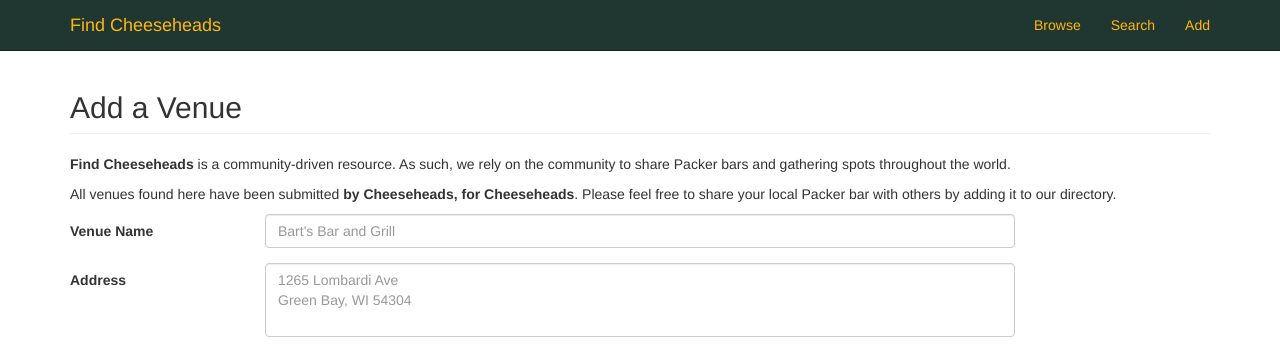
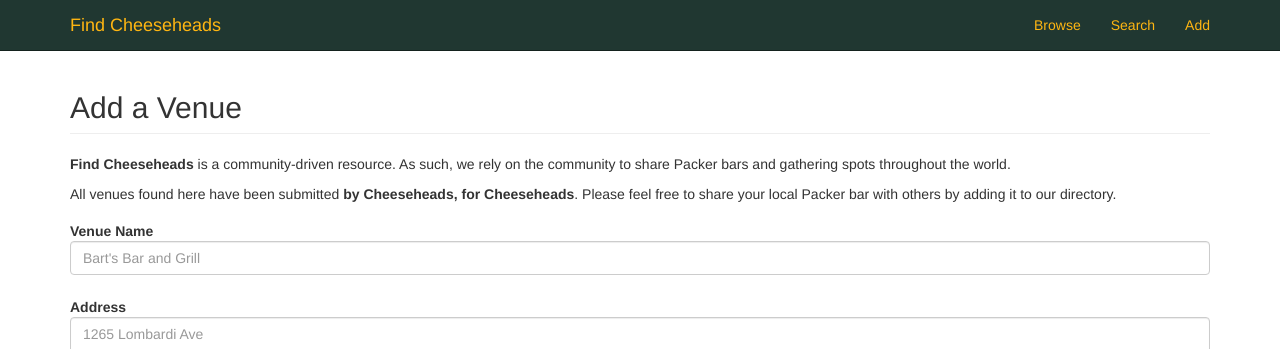
Before and after one commit to johnluetke/findcheeseheads.com, a PHP site: template views/add.twig in a window 1280 px wide. Shown: the top 349 px of the page. Run offline with PHP 8.4, Linux system fonts and the light colour scheme; the template is opened without the code that fills it, so the values that code supplies are empty; a stand-in replaces the project's code that opens the database connection; some libraries are stand-ins or nearby versions.

Commit message:
Tweaking styles for add

```diff
--- a/styles/style.css
+++ b/styles/style.css
@@ -22,6 +22,11 @@ textarea {
 #add-place #map {
     width: 100%;
     height: 150px;
+}
+
+#add-place .form-group {
+    margin-right: 0px !important;
+    margin-left: 0px !important;
 }
 
 .navbar {
--- a/views/add.twig
+++ b/views/add.twig
@@ -8,45 +8,31 @@
 </div>
 
 <div class="container">
-    {% if app.request.request.has("msg") is defined %}
+    {% if app.request.request.has("msg") %}
     <div class="alert alert-success" role="alert">{{ app.request.request.get("msg") }}</div>
     {% endif %}
     <form id="add-place" method="post" class="form-horizontal" autocomplete="off">
         <div class="form-group">
-            <div class="col-sm-2">
             <label for="place-name" class="control-label">Venue Name</label>
-            </div>
-            <div class="col-sm-8">
             <input type="text" id="place-name" name="name" class="form-control" placeholder="Bart's Bar and Grill" required/>
-            </div>
         </div>
 
         <div class="form-group">
-            <div class="col-sm-2">
             <label for="place-address" class="control-label">Address</label>
-            </div>
-            <div class="col-sm-8">
             <textarea class="form-control" name="address" id="place-address" placeholder="1265 Lombardi Ave
 Green Bay, WI 54304" rows="3" required></textarea>
             <input type="hidden" name="lat" />
             <input type="hidden" name="lng" />
         </div>
+
+        <div class="form-group">
+            <div id="map"></div>
         </div>
 
         <div class="form-group">
-            <div class="col-sm-2"></div>
-            <div class="col-sm-8">
-                <div id="map"></div>
-            </div>
-        </div>
-
-        <div class="form-group">
-            <div class="col-sm-2"></div>
-            <div class="col-sm-8">
             <input type="submit" class="btn btn-primary" value="Submit for Review" />
             <div id="review-text">
                 <em class="small">Our staff will approve your submission after review. Reviews may take up to two days.</em>
-                </div>
             </div>
         </div>
     </form>
```
Also changed, not shown: 2 other files. Lines whose indentation alone changed are shown as unchanged.
